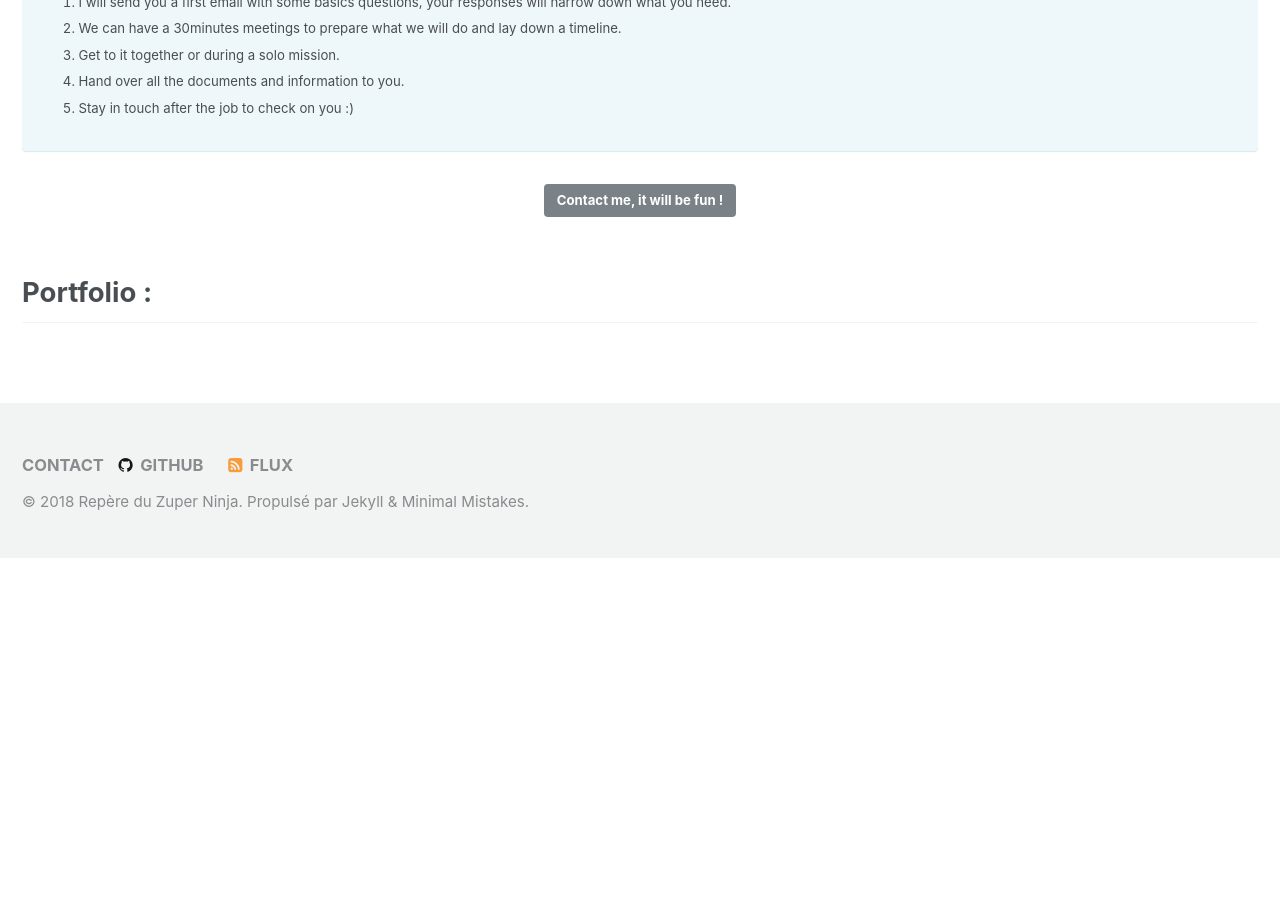
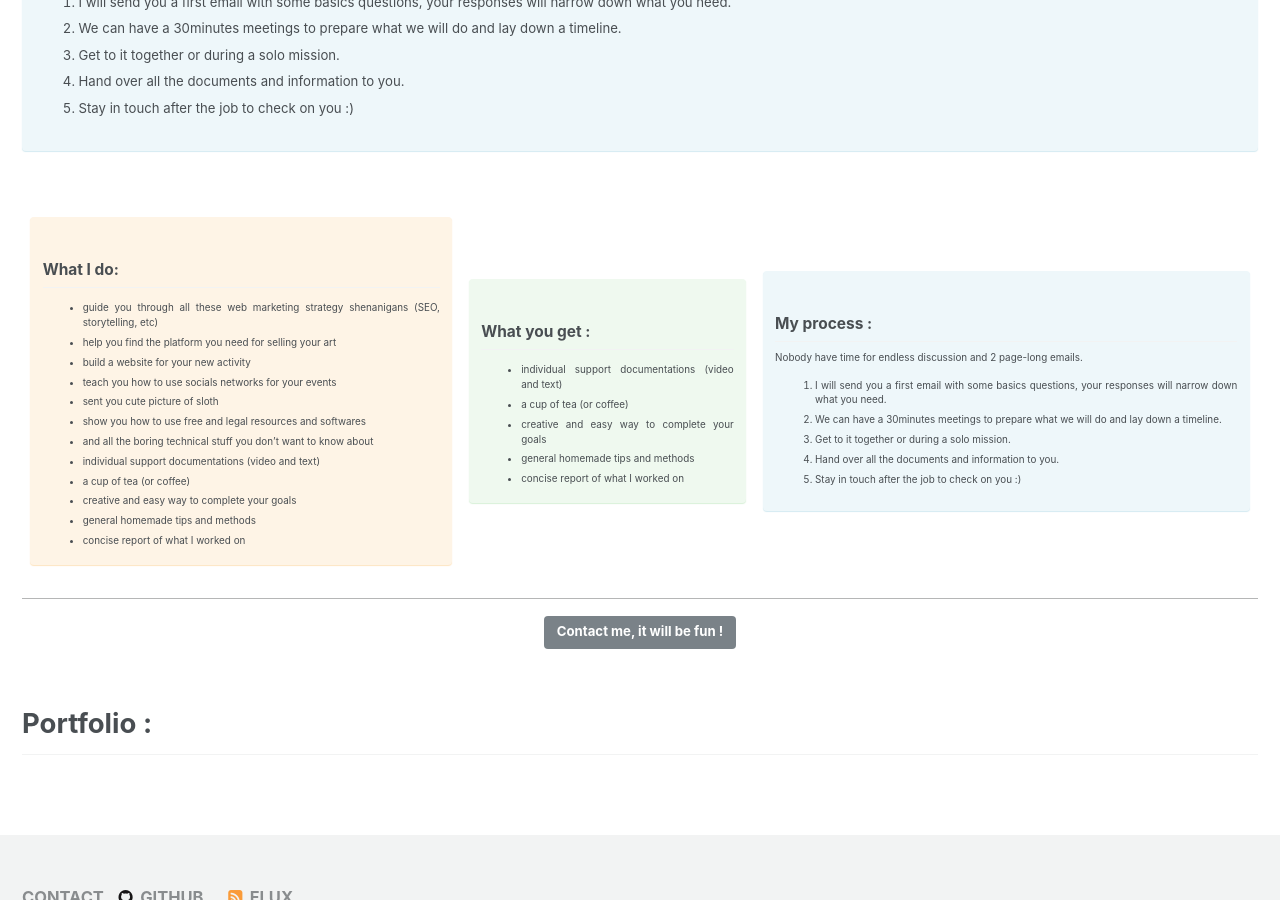
Before and after one commit to zuperninja/zuperninja.github.io, a Jekyll site: the page built from _pages/about.md, in a window 1280 px wide and 900 px high, scrolled down 1373 px. Built offline with Jekyll 4.4.1, drawn with Linux system fonts in a browser that asks for light colours; before the commit the page ends 1931 px from its top, so only the background shows below that.

Commit message:
Update about.md

```diff
--- a/_pages/about.md
+++ b/_pages/about.md
@@ -72,7 +72,20 @@ Nobody have time for endless discussion and 2 page-long emails.
   {{ notice-text-3 | markdownify }}
 </div>
 
-
+<table>
+    <td> <div class="notice--warning">
+         {{ notice-text-1 | markdownify }}
+         </div>
+    </td>
+    <td> <div class="notice--success">
+         {{ notice-text-2 | markdownify }}
+         </div>
+    </td>
+    <td> <div class="notice--info">
+         {{ notice-text-3 | markdownify }}
+         </div>
+    </td>
+</table>
 [Contact me, it will be fun !](#link){: .btn .btn--primary}
 {: .text-center}
 
```
